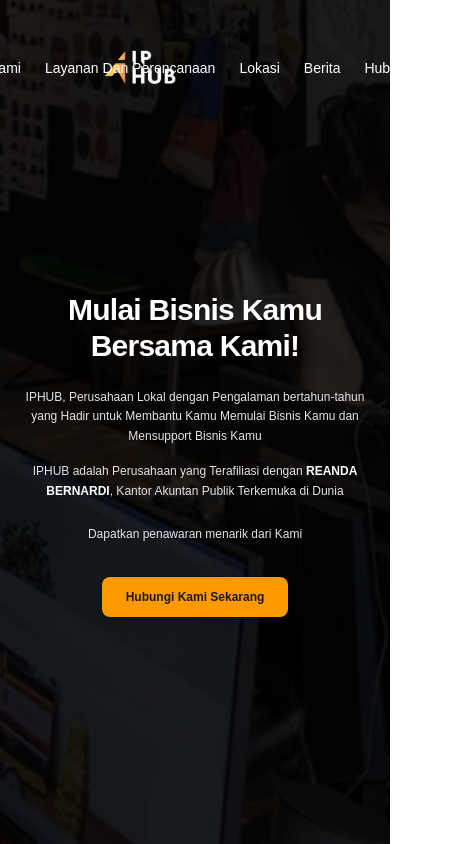
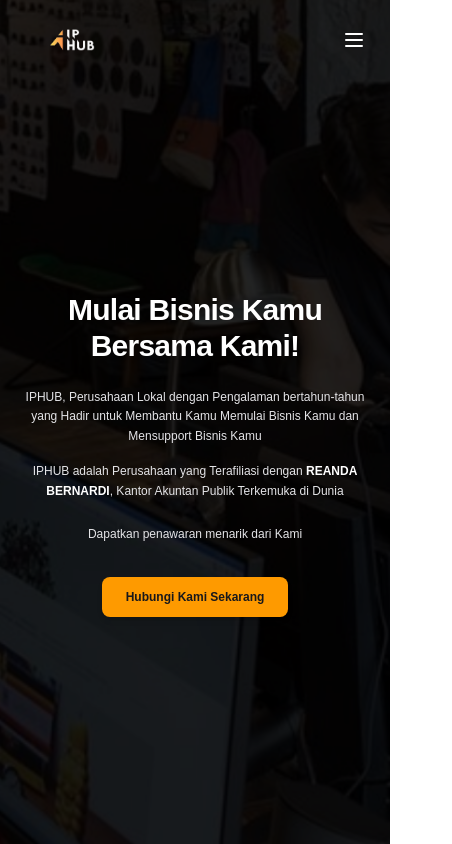
Before and after one commit to Saputra-prog/iphub, a Next.js app: page / in a window 390 px wide. Shown: the top 844 px of the page, 452 px wide, since content can reach past the window. Built offline with nearby package versions, Linux system fonts and the light colour scheme.

Commit message:
responsive

```diff
--- a/app/components/navbar.tsx
+++ b/app/components/navbar.tsx
@@ -1,15 +1,37 @@
+'use client';
+
+import { useState } from 'react';
 import Link from 'next/link';
 import Image from 'next/image';
 
 function Navbar() {
+  const [isOpen, setIsOpen] = useState(false);
+
+  const toggleMenu = () => {
+    setIsOpen(!isOpen);
+  };
+
+  const closeMenu = () => {
+    setIsOpen(false);
+  };
+
   return (
-    <div className="absolute top-0 left-0 right-0 w-full z-50 flex items-center px-4 py-1 bg-transparent">
-      <div className="rounded-lg px-4 ml-[5%]">
+    <nav className="absolute top-0 left-0 right-0 w-full z-50 bg-transparent">
+      <div className="max-w-7xl mx-auto px-4 sm:px-6 lg:px-8">
+        <div className="flex items-center justify-between h-20">
+          <div className="flex-shrink-0">
             <Link href="/">
-          <Image src="/Logo3.png" width={180} height={180} alt="LOGO" priority />
+              <Image
+                src="/Logo3.png"
+                width={140}
+                height={140}
+                alt="LOGO"
+                priority
+                className="w-28 sm:w-36 md:w-44 h-auto"
+              />
             </Link>
           </div>
-      <div className="absolute left-1/2 -translate-x-1/2 flex gap-6 text-white text-sm font-medium whitespace-nowrap">
+          <div className="hidden md:flex items-center gap-6 text-white text-sm font-medium whitespace-nowrap">
             <a href="#home" className="hover:opacity-80 transition-opacity">
               Tentang kami
             </a>
@@ -26,7 +48,46 @@
               Hubungi Kami
             </a>
           </div>
+          <div className="flex md:hidden">
+            <button
+              onClick={toggleMenu}
+              type="button"
+              className="text-white hover:text-gray-300 focus:outline-none p-2"
+              aria-label="Toggle Menu"
+            >
+              {isOpen ? (
+                <svg className="w-6 h-6" fill="none" stroke="currentColor" viewBox="0 0 24 24">
+                  <path strokeLinecap="round" strokeLinejoin="round" strokeWidth="2" d="M6 18L18 6M6 6l12 12" />
+                </svg>
+              ) : (
+                <svg className="w-6 h-6" fill="none" stroke="currentColor" viewBox="0 0 24 24">
+                  <path strokeLinecap="round" strokeLinejoin="round" strokeWidth="2" d="M4 6h16M4 12h16M4 18h16" />
+                </svg>
+              )}
+            </button>
           </div>
+        </div>
+      </div>
+      {isOpen && (
+        <div className="md:hidden bg-black/80 backdrop-blur-md px-4 pt-2 pb-6 space-y-3 text-white text-sm font-medium border-b border-white/10">
+          <a href="#home" onClick={closeMenu} className="block hover:opacity-80 py-1 transition-opacity">
+            Tentang kami
+          </a>
+          <a href="#desk" onClick={closeMenu} className="block hover:opacity-80 py-1 transition-opacity">
+            Layanan Dan Perencanaan
+          </a>
+          <a href="#lokasi" onClick={closeMenu} className="block hover:opacity-80 py-1 transition-opacity">
+            Lokasi
+          </a>
+          <a href="#berita" onClick={closeMenu} className="block hover:opacity-80 py-1 transition-opacity">
+            Berita
+          </a>
+          <a href="#footer" onClick={closeMenu} className="block hover:opacity-80 py-1 transition-opacity">
+            Hubungi Kami
+          </a>
+        </div>
+      )}
+    </nav>
   );
 }
 
```
Lines whose indentation alone changed are shown as unchanged.
